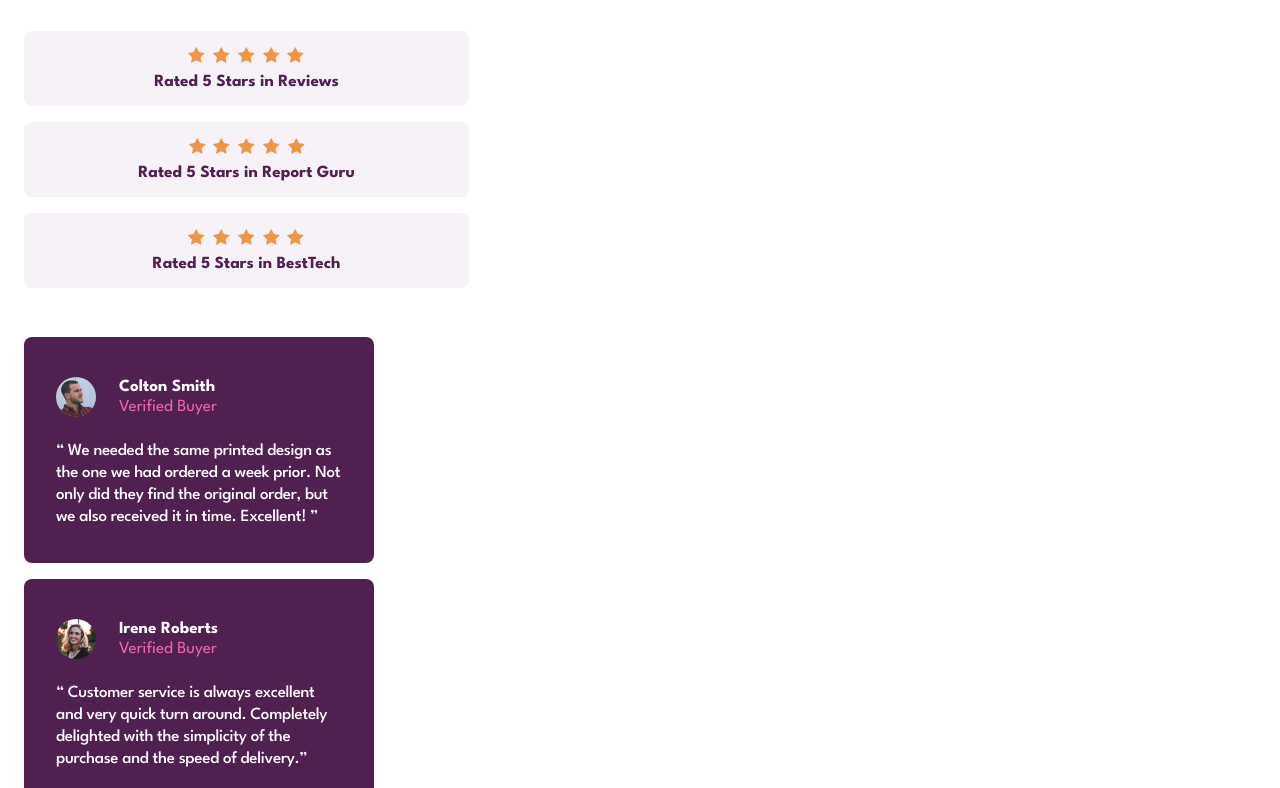
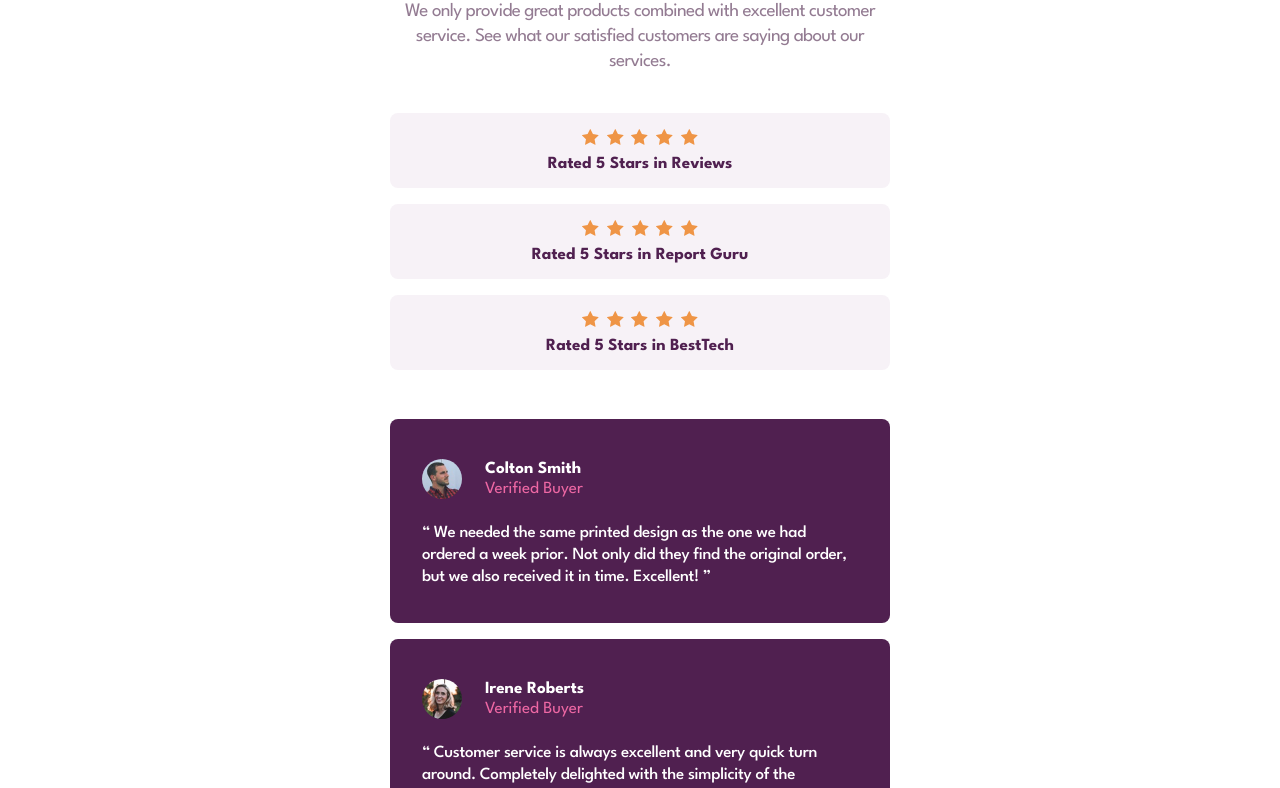
Before and after one commit to sgrazys/social-proof-section, a website: page index.html in a window 1280 px wide. Shown: the part 164-952 px from the top of the page. Drawn offline with Linux system fonts and the light colour scheme.

Commit message:
fix responsivness issues

```diff
--- a/css/components/rating_card.css
+++ b/css/components/rating_card.css
@@ -1,5 +1,5 @@
 .rating-card {
-	max-width: 445px;
+	width: 100%;
 	border-radius: 8px;
 	background-color: var(--color-light);
 	padding: 1.6rem 0;
@@ -27,5 +27,6 @@
 .description {
 	font-size: 1.7rem;
 	font-weight: 700;
+	text-align: center;
 	color: var(--color-primary-dark);
 }
--- a/css/components/testimonial-card.css
+++ b/css/components/testimonial-card.css
@@ -1,5 +1,5 @@
 .card {
-	max-width: 350px;
+	max-width: 500px;
 	background-color: var(--color-primary-dark);
 	border-radius: 8px;
 	padding: 4rem 3.2rem 3.5rem;
--- a/css/style.css
+++ b/css/style.css
@@ -38,13 +38,16 @@ body {
 .social-proof-section {
 	padding: 0 2.4rem 0;
 	padding-top: 8.2rem;
+	display: flex;
+	flex-direction: column;
+	align-items: center;
 }
 
 .header {
 	display: flex;
 	flex-direction: column;
 	align-items: center;
-	/* border: solid 2px red; */
+	max-width: 500px;
 }
 
 .message {
@@ -71,6 +74,8 @@ body {
 	flex-direction: column;
 	gap: 1.6rem;
 	width: 100%;
+	justify-content: center;
+	align-items: center;
 }
 
 .testimonials {
```
